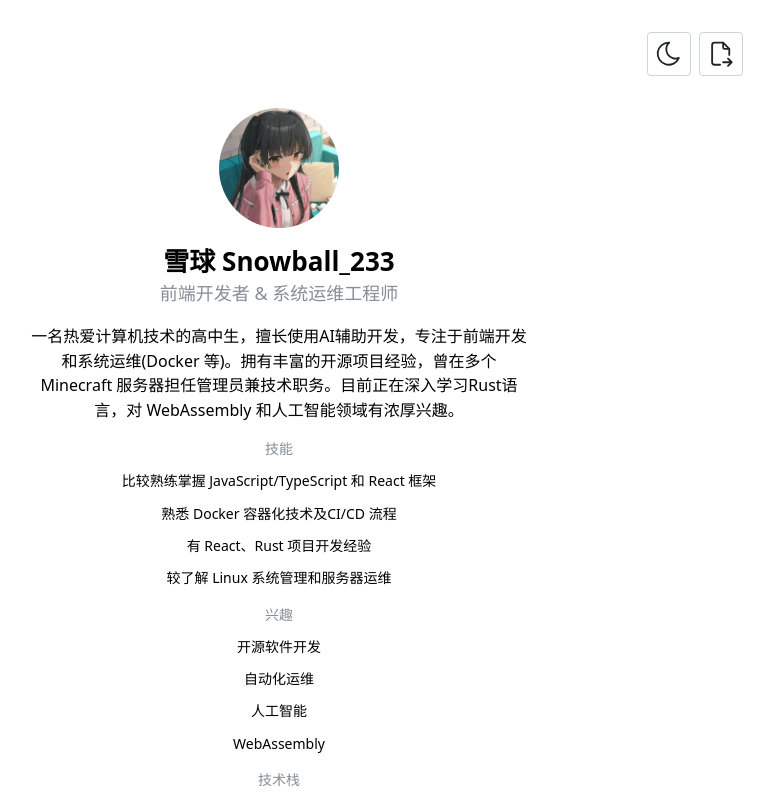
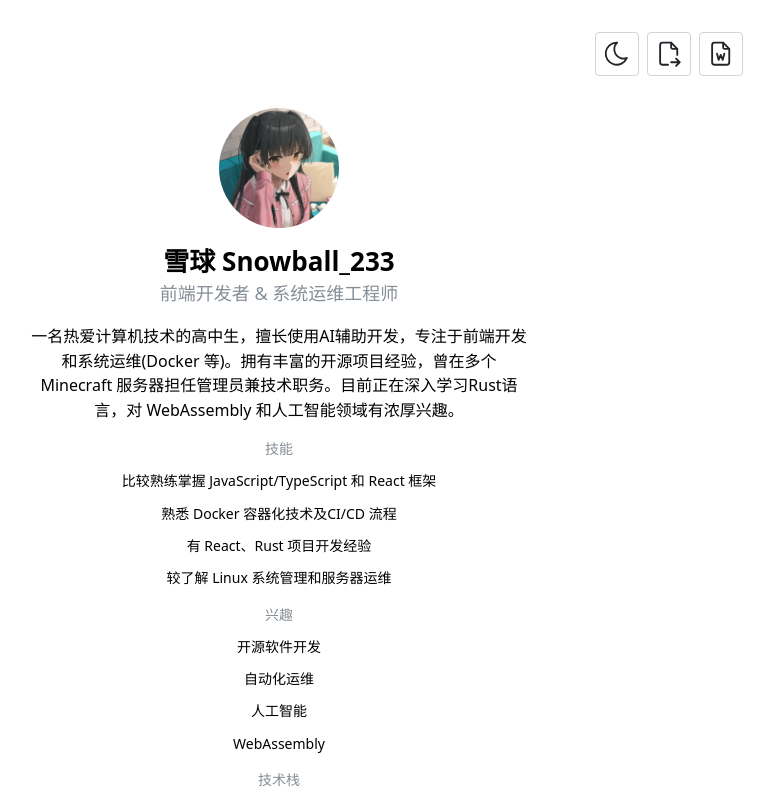
Before and after one commit to snowballxueqiu/awesome-resume, a Next.js app: page / in a window 1280 px wide. Shown: the top 800 px of the page, without its empty margins (361-1135 px from the left). Built offline with nearby package versions, Linux system fonts and the light colour scheme.

Commit message:
add:outputWord

```diff
--- a/package.json
+++ b/package.json
@@ -17,6 +17,8 @@
     "@mantine/next": "^6.0.22",
     "@tabler/icons-react": "^3.31.0",
     "@types/html2canvas": "^1.0.0",
+    "docx": "^9.4.1",
+    "html-docx-js": "^0.3.1",
     "html2canvas": "^1.4.1",
     "jspdf": "^3.0.1",
     "next": "15.3.0",
--- a/src/components/theme/ThemeToggle.tsx
+++ b/src/components/theme/ThemeToggle.tsx
@@ -1,10 +1,11 @@
 'use client';
 
 import { ActionIcon, useComputedColorScheme, useMantineColorScheme } from '@mantine/core';
-import { IconMoon, IconSun, IconFileExport } from '@tabler/icons-react';
+import { IconMoon, IconSun, IconFileExport, IconFileWord } from '@tabler/icons-react';
 import jsPDF from 'jspdf';
 import html2canvas from 'html2canvas';
 import { useState } from 'react';
+import { Document, Packer, Paragraph, TextRun } from 'docx';
 
 export function ThemeToggle() {
   const { setColorScheme } = useMantineColorScheme();
@@ -65,6 +66,42 @@ export function ThemeToggle() {
     }
   };
 
+  const handleExportDOCX = async () => {
+    if (exporting) return;
+    setExporting(true);
+
+    try {
+      const container = document.getElementById('resume-container');
+      if (!container) return;
+
+      const doc = new Document({
+        sections: [{
+          children: [
+            new Paragraph({
+              children: [
+                new TextRun({
+                  text: container.textContent || '',
+                  bold: true,
+                  size: 28
+                })
+              ]
+            })
+          ]
+        }]
+      });
+
+      const blob = await Packer.toBlob(doc);
+      const link = document.createElement('a');
+      link.href = URL.createObjectURL(blob);
+      link.download = 'resume.docx';
+      link.click();
+    } catch (error) {
+      console.error('导出失败:', error);
+    } finally {
+      setExporting(false);
+    }
+  };
+
   return (
     <div className="flex gap-2">
       <ActionIcon
@@ -88,6 +125,15 @@ export function ThemeToggle() {
       >
         <IconFileExport style={{ width: '70%', height: '70%' }} stroke={1.5} />
       </ActionIcon>
+
+      <ActionIcon
+        onClick={handleExportDOCX}
+        variant="default"
+        size="xl"
+        aria-label="Export to Word"
+      >
+        <IconFileWord style={{ width: '70%', height: '70%' }} stroke={1.5} />
+      </ActionIcon>
     </div>
   );
 }
```
Also changed, not shown: 1 other file (tests, documents, lock files or other folders).
